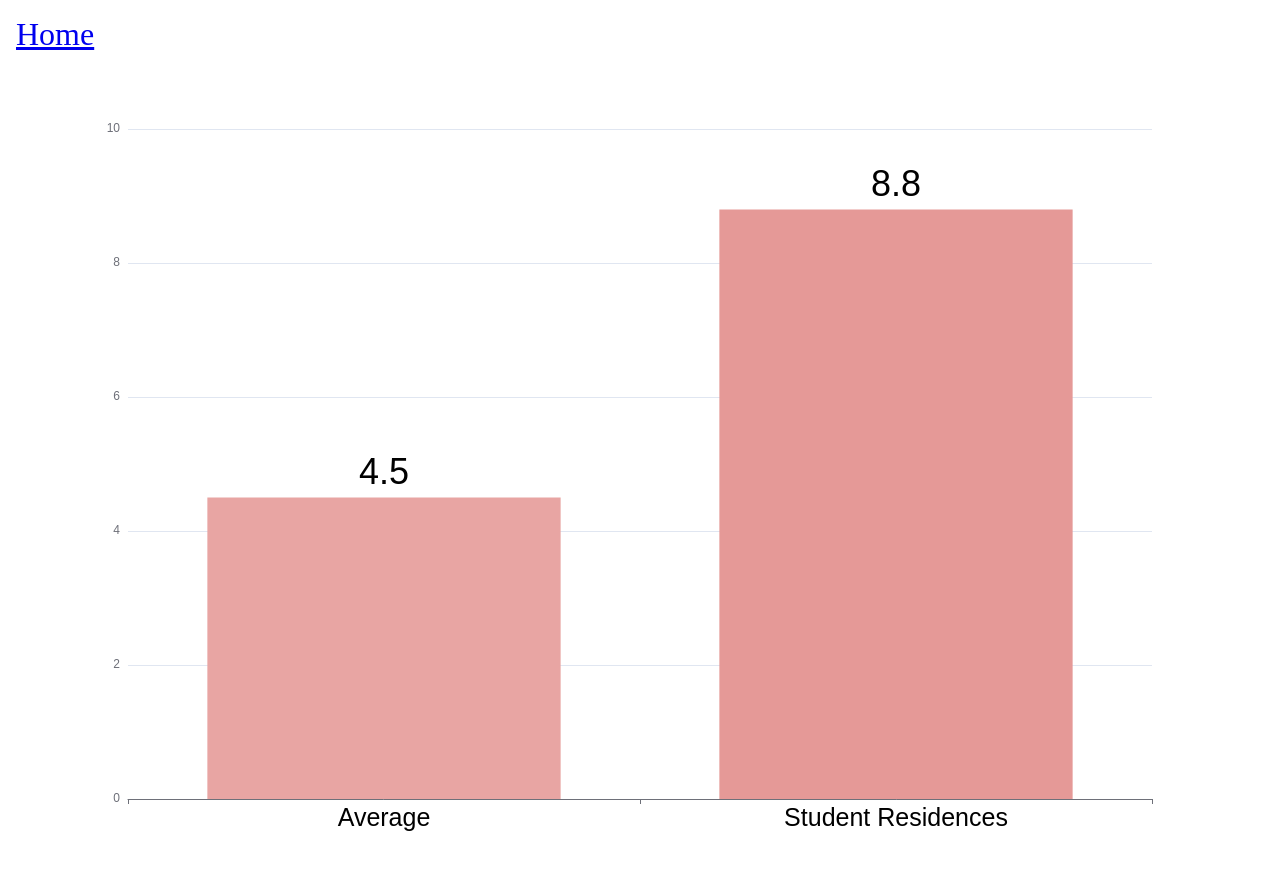
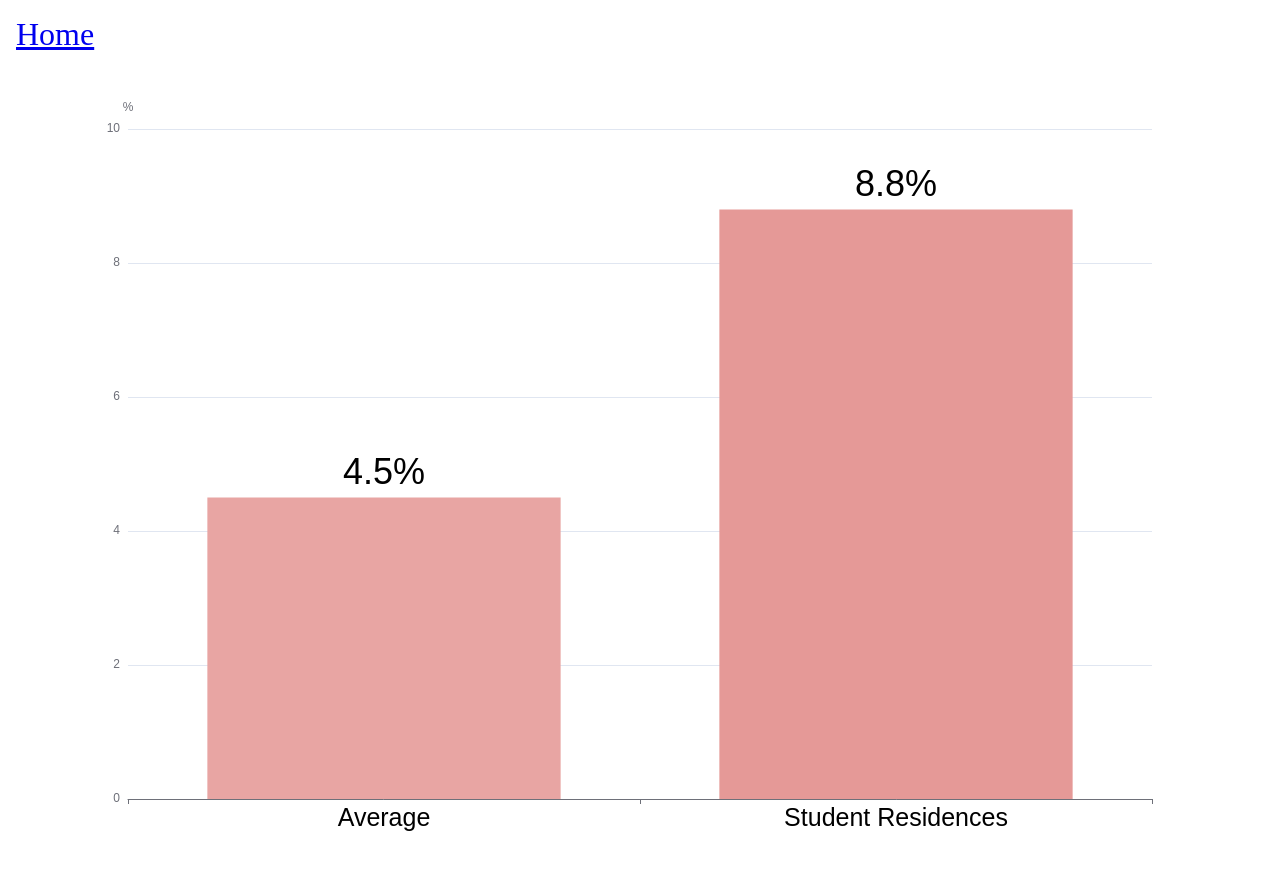
Before and after one commit to LookRain/NSSS-data-viz, a Nuxt app: page /accomm-vs-avg in a window 1280 px wide. Built offline with nearby package versions, Linux system fonts and the light colour scheme.

Commit message:
update label formatting for accom-vs-avg bar chart

```diff
--- a/pages/accomm-vs-avg.vue
+++ b/pages/accomm-vs-avg.vue
@@ -33,8 +33,9 @@ const option = ref({
   },
   yAxis: {
     type: "value",
-    fontSize: 25,
+    fontSize: 50,
     color: "#999",
+    name: "%",
   },
   backgroundColor: "white",
   visualMap: {
@@ -53,6 +54,7 @@ const option = ref({
       color: "#c23531",
       label: {
         show: true, // This line makes the label visible
+        formatter: "{c}%",
         position: "top", // This line sets the position of the label
         color: "black", // This line sets the color of the label text
         fontSize: 36,
```
